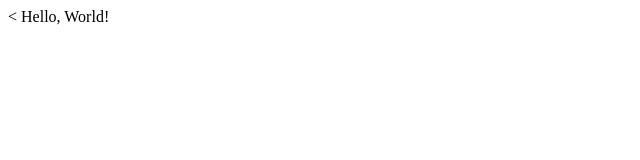
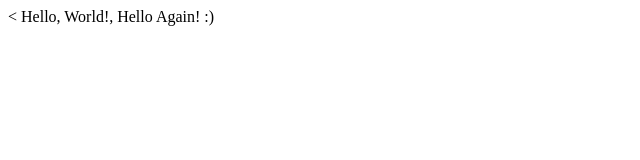
Before and after one commit to Vouge/WEB, a plain HTML site: page hello.html in a window 1280 px wide. Shown: the whole page, without its empty margins (0-640 px from the left). Drawn offline with Linux system fonts and the light colour scheme.

Commit message:
Update hello.html

```diff
--- a/hello.html
+++ b/hello.html
@@ -5,6 +5,6 @@
     <title>My Webpage!</title>
   </head>
   <body>
-      Hello, World!
+      Hello, World!, Hello Again! :)
   </body>
 </html>
```
